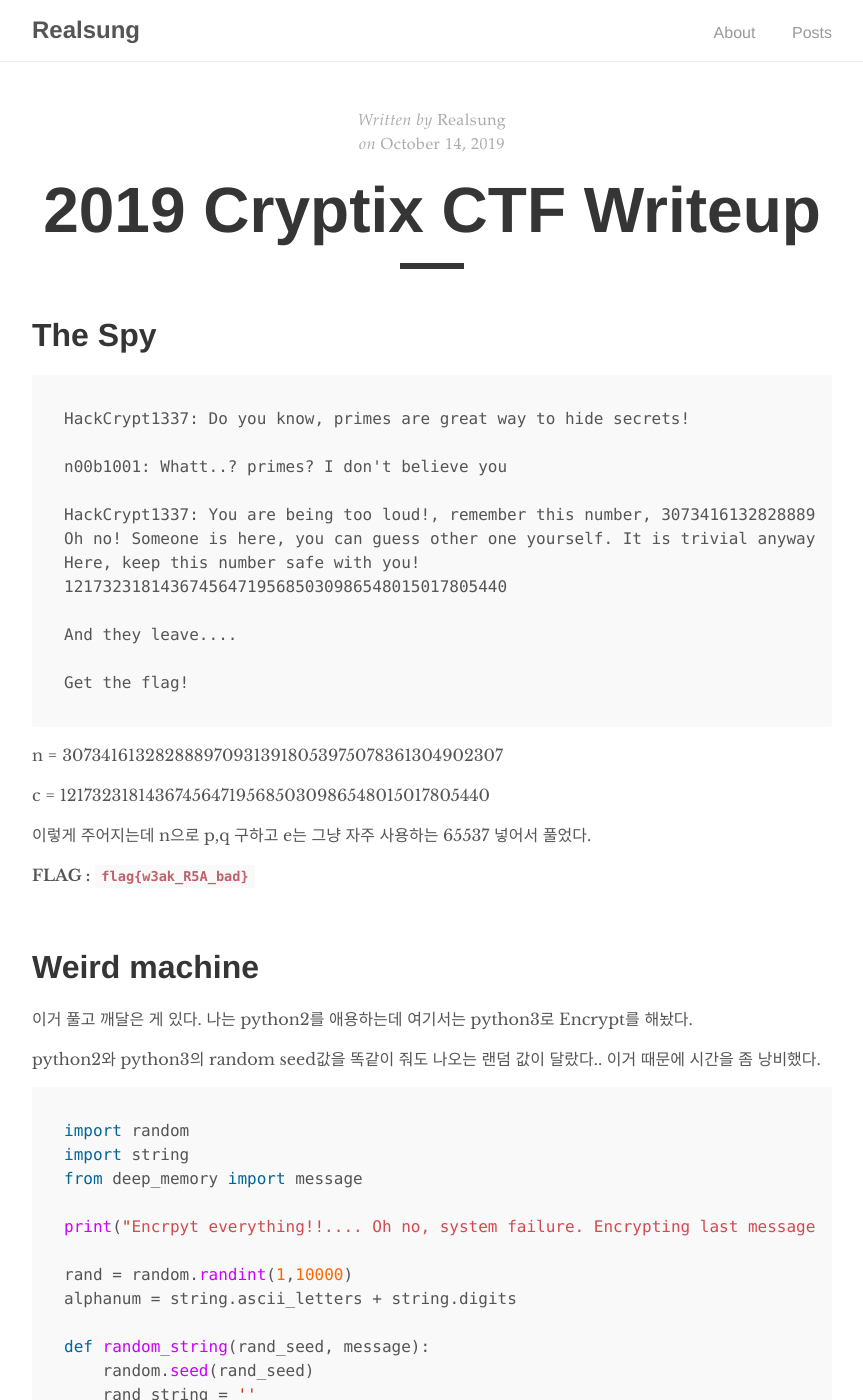
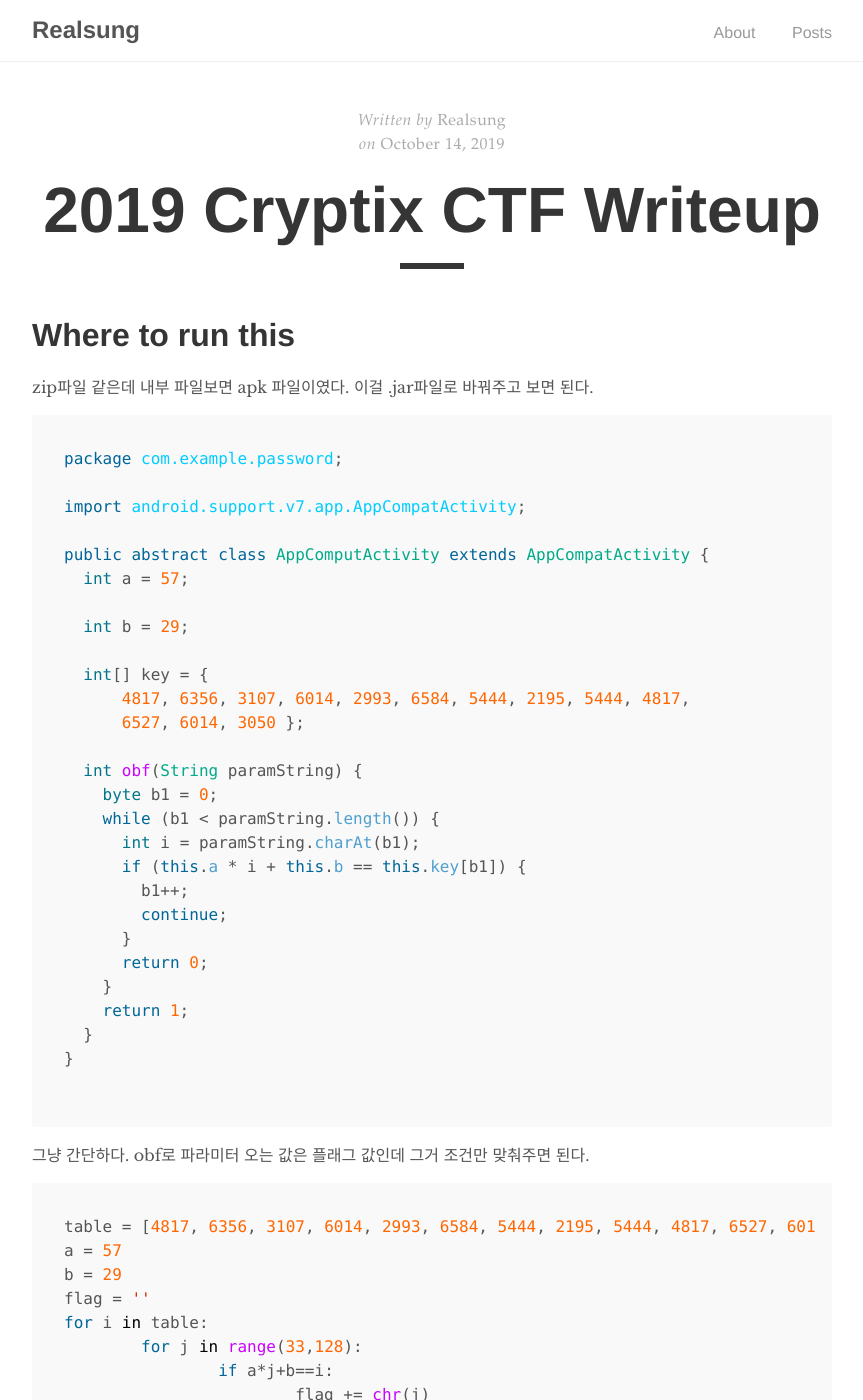
Before and after one commit to realsung/realsung.github.io_backup, a Jekyll site: the page built from _posts/2019-10-14-CryptixCTF.md, in a window 1280 px wide and 1400 px high. Shown: the whole window, without its empty margins (208-1071 px from the left). Built offline with Jekyll 4.4.1, drawn with Linux system fonts in a browser that asks for light colours; some of the changed text lies outside the part shown.

Commit message:
add crypix ctf

````diff
--- a/_posts/2019-10-14-CryptixCTF.md
+++ b/_posts/2019-10-14-CryptixCTF.md
@@ -8,6 +8,56 @@ sitemap :
   changefreq : cryptix
   priority : 1.0
 ---
+
+# Where to run this
+
+zip파일 같은데 내부 파일보면 apk 파일이였다. 이걸 .jar파일로 바꿔주고 보면 된다.
+
+```java
+package com.example.password;
+
+import android.support.v7.app.AppCompatActivity;
+
+public abstract class AppComputActivity extends AppCompatActivity {
+  int a = 57;
+
+  int b = 29;
+
+  int[] key = {
+      4817, 6356, 3107, 6014, 2993, 6584, 5444, 2195, 5444, 4817,
+      6527, 6014, 3050 };
+
+  int obf(String paramString) {
+    byte b1 = 0;
+    while (b1 < paramString.length()) {
+      int i = paramString.charAt(b1);
+      if (this.a * i + this.b == this.key[b1]) {
+        b1++;
+        continue;
+      }
+      return 0;
+    }
+    return 1;
+  }
+}
+
+```
+
+그냥 간단하다. obf로 파라미터 오는 값은 플래그 값인데 그거 조건만 맞춰주면 된다.
+
+```python
+table = [4817, 6356, 3107, 6014, 2993, 6584, 5444, 2195, 5444, 4817, 6527, 6014, 3050]
+a = 57
+b = 29
+flag = ''
+for i in table:
+	for j in range(33,128):
+		if a*j+b==i:
+			flag += chr(j)
+print(flag)
+```
+
+**FLAG : `flag{To6i4s_&_Tri5}`**
 
 # The Spy
 
````
